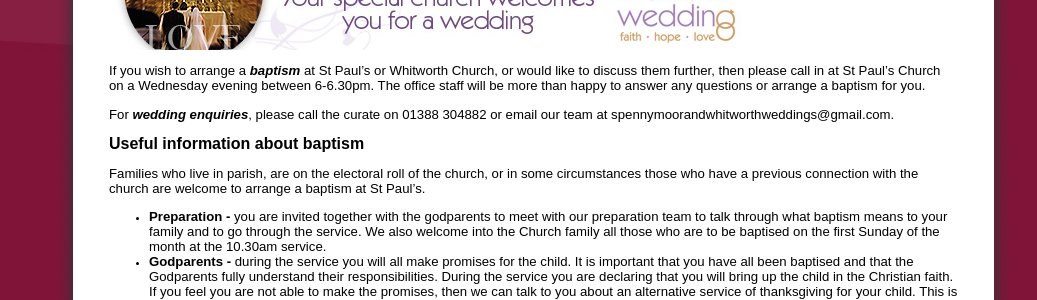
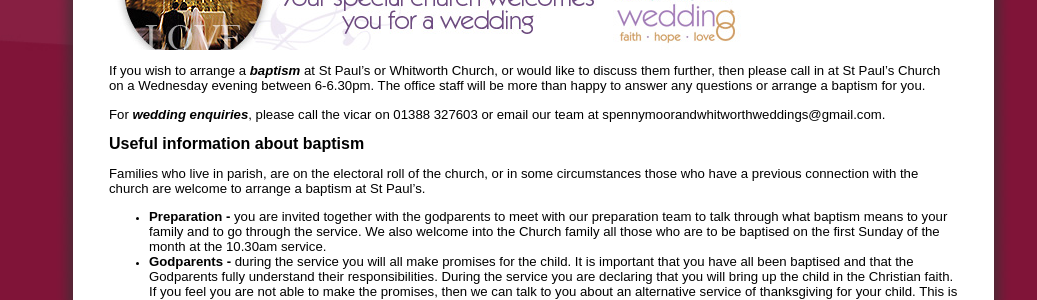
Before and after one commit to stpaulsspennymoor/stpaulsspennymoor.github.io, a Jekyll site: the page built from baptisms-weddings.md, in a window 1280 px wide. Shown: the part 573-873 px from the top of the page, without its empty margins (119-1156 px from the left). Built offline with Jekyll 4.4.1, drawn with Linux system fonts in a browser that asks for light colours.

Commit message:
End of sabbatical: phone number curate -> vicar

```diff
--- a/baptisms-weddings.md
+++ b/baptisms-weddings.md
@@ -8,7 +8,7 @@ header_image: /assets/WeddingHeader_917x0.jpg
 
 <span style="text-align: left;">If you wish to arrange a <em><strong>baptism</strong></em> at St Paul’s or Whitworth Church, or would like to discuss them further, then please call&#160;in at St Paul's&#160;Church on a Wednesday evening between 6-6.30pm. The office staff will be more than happy to answer any questions or arrange a baptism for you.&#160;</span>
 
-<span style="text-align: left;">For <em><strong>wedding enquiries</strong></em>, please call the curate on 01388 304882 or email our team at spennymoorandwhitworthweddings@gmail.com.</span>
+<span style="text-align: left;">For <em><strong>wedding enquiries</strong></em>, please call the vicar on 01388 327603 or email our team at spennymoorandwhitworthweddings@gmail.com.</span>
 
 <span style="color: #000000"><strong><span style="font-size: medium">Useful information about baptism</span></strong></span>
 
```
